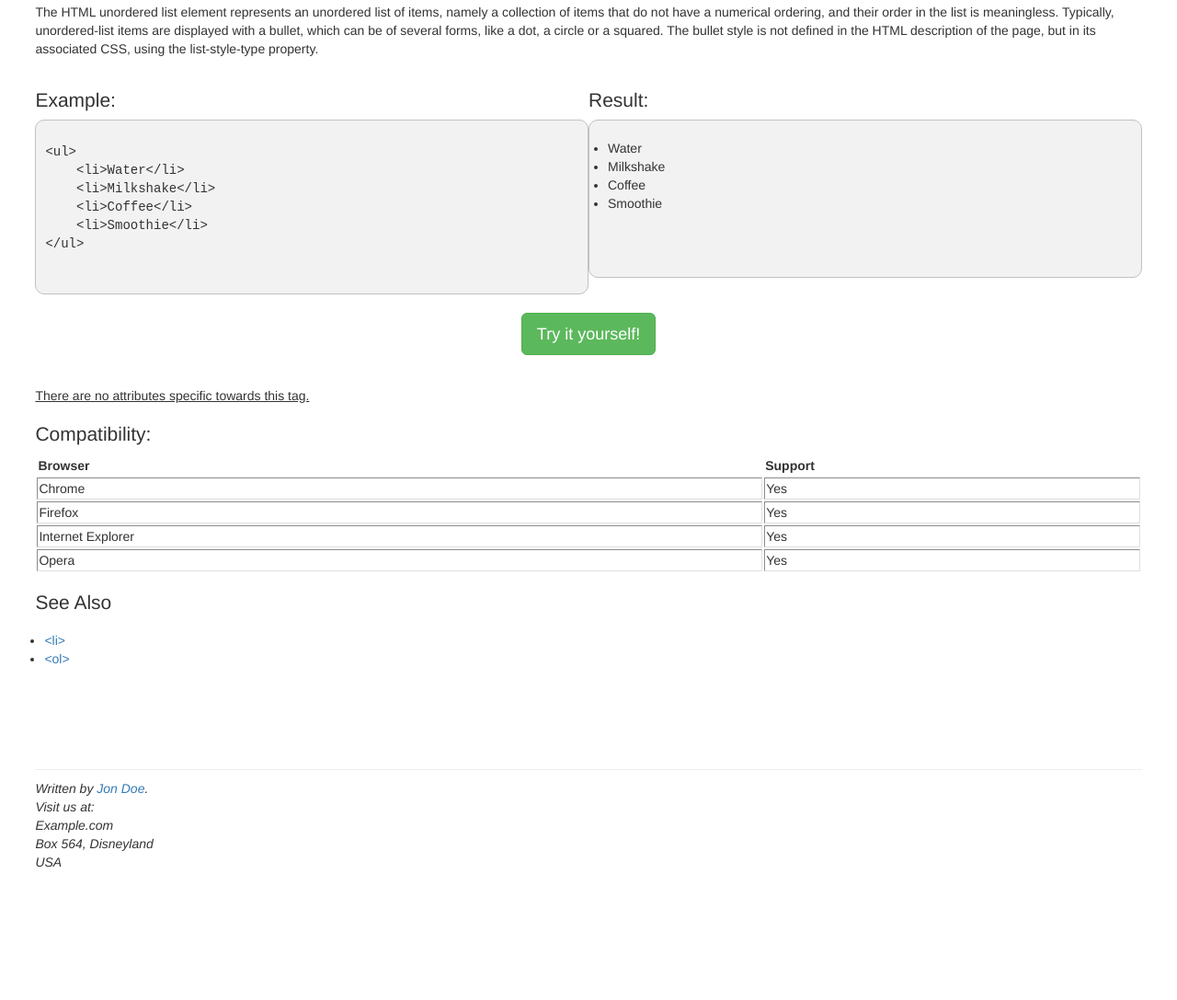
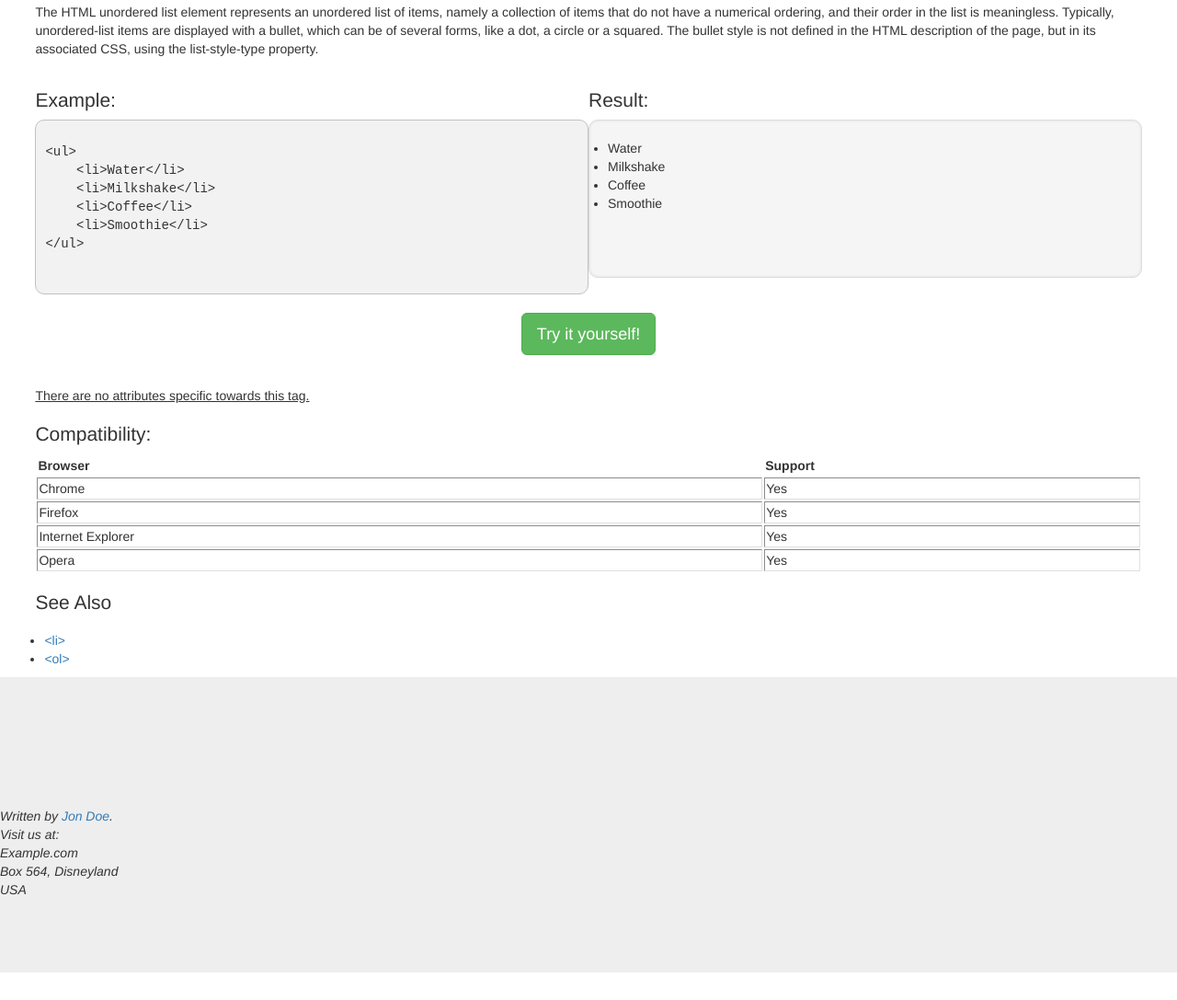
Before and after one commit to danielchristiancazares/HTML5-Tags, a plain HTML site: page rawversion/ul.html in a window 1280 px wide. Shown: the part 195-1282 px from the top of the page at 92% size. Before the commit the page ends 1192 px from the top, so only its background shows below. Drawn offline with Linux system fonts and the light colour scheme.

Commit message:
Updates to rawversion.

```diff
--- a/rawversion/css/base.css
+++ b/rawversion/css/base.css
@@ -112,6 +112,14 @@ pre {
     margin: 1em 0px;
 }
 
+.jumbotron {
+    padding-top: 30px;
+    padding-bottom: 30px;
+    margin-bottom: 30px;
+    color: inherit;
+    background-color: #eee;
+}
+
 /*Dennis please fix the table look to mimic more closely the bootstrap look*/
 table {
     width: 100%;
@@ -128,6 +136,7 @@ table {
     border-bottom-right-radius: 3px;
     border-bottom-left-radius: 3px;
 }
+
 
 
 th {
--- a/rawversion/ul.html
+++ b/rawversion/ul.html
@@ -46,7 +46,7 @@
 		    </section>
 			<section class="col-md-6">
 		    	<h2>Result:</h2>
-                <section class="well">
+                <section class="wellResult">
 		        <ul id="coderesult">
 		            <li>Water</li>
 		            <li>Milkshake</li>
@@ -102,8 +102,9 @@
 			    <li><a href="ol.html">&lt;ol&gt;</a></li>
 		    </ul>
 	    </section>
-
+  </div>
 		<!--Footer-->
+		<div class="jumbotron">
 		<footer>
 			<address>
 				Written by <a href="mailto:webmaster@example.com">Jon Doe</a>.<br>
@@ -113,7 +114,7 @@
 				USA
 			</address>
 		</footer>
-
+		</div>
 	</div>
 
 </body>
```
Also changed, not shown: ul.html (+1 -5 lines).
